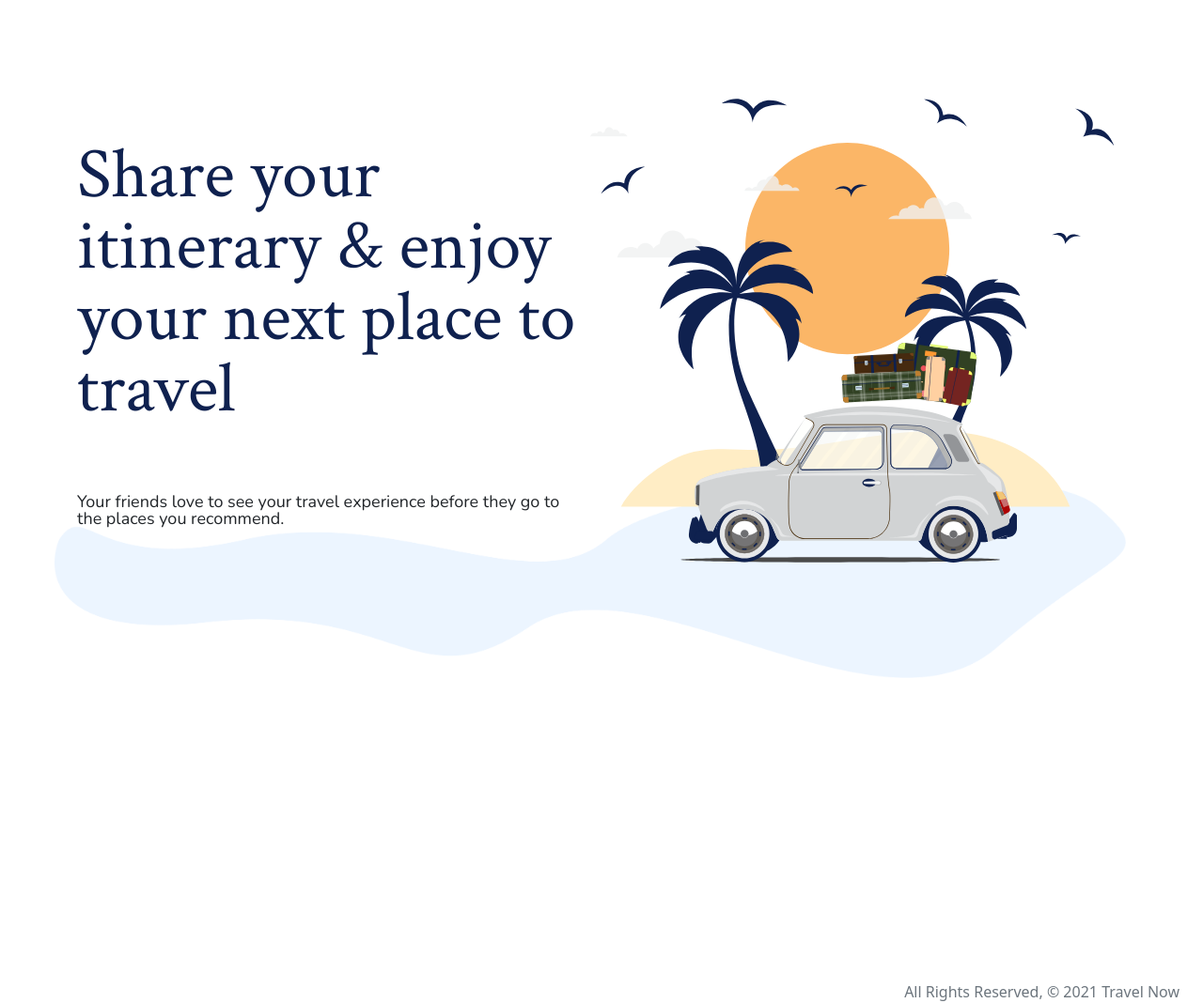
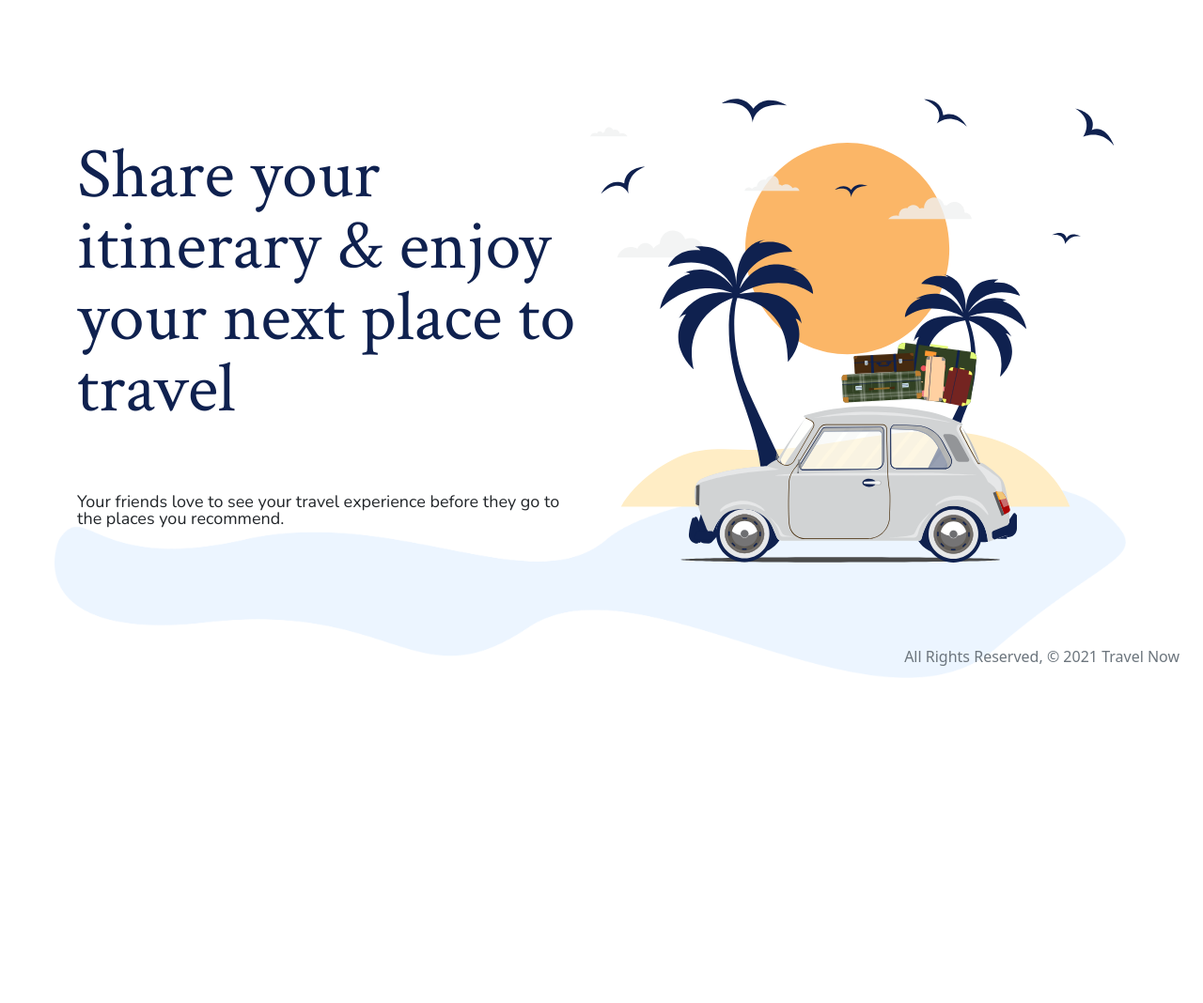
Before and after one commit to oselim14/travel-now, a Django app: page / in a window 1280 px wide. Shown: the part 95-1163 px from the top of the page at 94% size. After the commit the page ends 816 px from the top, so only its background shows below. Run offline with Django 3.2, Linux system fonts and the light colour scheme; some libraries are stand-ins or nearby versions.

Commit message:
fixed footer, now align

```diff
--- a/main_app/static/css/style.css
+++ b/main_app/static/css/style.css
@@ -6,12 +6,12 @@ body {
   }
 
   main {
-    /* flex: 1 0 auto; */
+    height: 400px;
 
   }
 
   footer {
-    padding-top: 20rem;
+    padding-top: 18rem;
     text-align: right;
     /* margin-left: 1490px; */
   }
```
